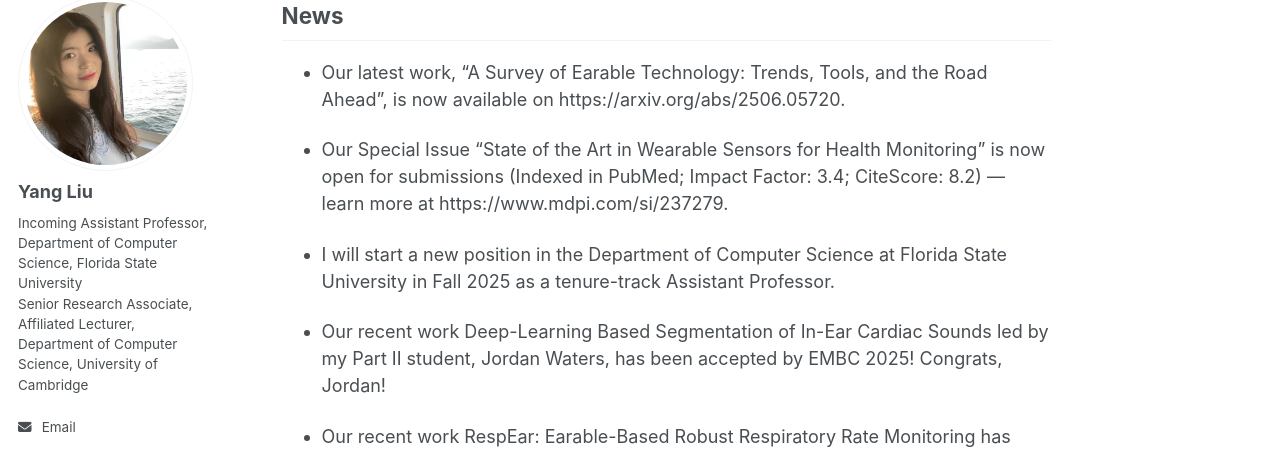
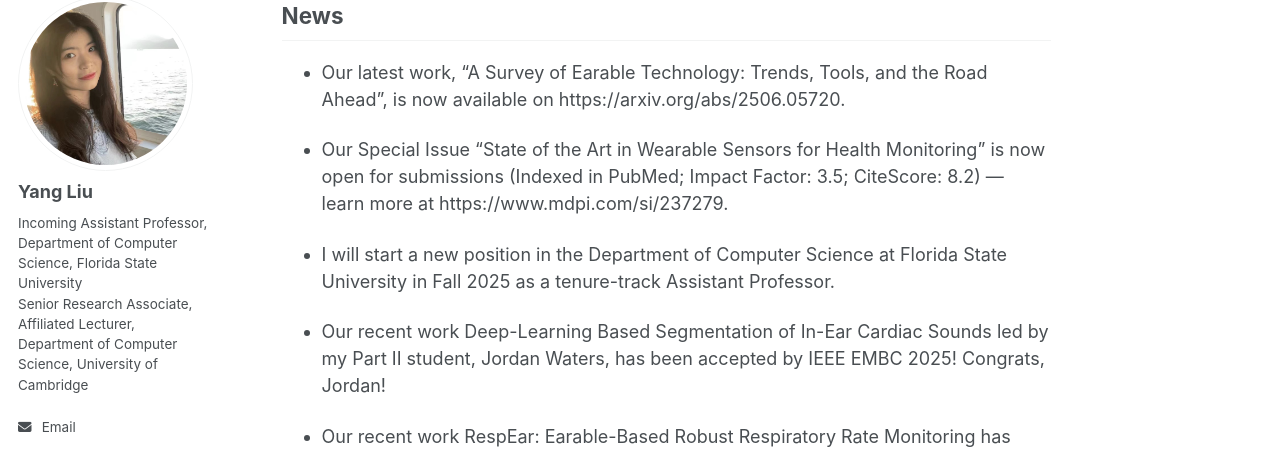
Before and after one commit to YangLiu-CS/YangLiu-CS.github.io, a Jekyll site: the page built from _pages/about.md, in a window 1280 px wide and 1400 px high, scrolled down 743 px. Shown: the part 121-572 px from the top of the window. Built offline with Jekyll 4.4.1, drawn with Linux system fonts in a browser that asks for light colours; some web fonts are replaced; some of the changed text lies outside the part shown.

Commit message:
Update content and layout for mentorship, teaching, and projects

```diff
--- a/_pages/about.md
+++ b/_pages/about.md
@@ -28,11 +28,11 @@ News
 ------
 - Our latest work, "A Survey of Earable Technology: Trends, Tools, and the Road Ahead", is now available on https://arxiv.org/abs/2506.05720.
 
-- Our Special Issue "State of the Art in Wearable Sensors for Health Monitoring" is now open for submissions (Indexed in PubMed; Impact Factor: 3.4; CiteScore: 8.2) — learn more at https://www.mdpi.com/si/237279.
+- Our Special Issue "State of the Art in Wearable Sensors for Health Monitoring" is now open for submissions (Indexed in PubMed; Impact Factor: 3.5; CiteScore: 8.2) — learn more at https://www.mdpi.com/si/237279.
 
 - I will start a new position in the Department of Computer Science at Florida State University in Fall 2025 as a tenure-track Assistant Professor.
 
-- Our recent work Deep-Learning Based Segmentation of In-Ear Cardiac Sounds led by my Part II student, Jordan Waters, has been accepted by EMBC 2025! Congrats, Jordan!
+- Our recent work Deep-Learning Based Segmentation of In-Ear Cardiac Sounds led by my Part II student, Jordan Waters, has been accepted by IEEE EMBC 2025! Congrats, Jordan!
 
 - Our recent work RespEar: Earable-Based Robust Respiratory Rate Monitoring has won the Mark Weiser Best Paper Award at IEEE PerCom 2025!
 
```
Also changed, not shown: other parts of _pages/about.md (+1 -1 lines).
